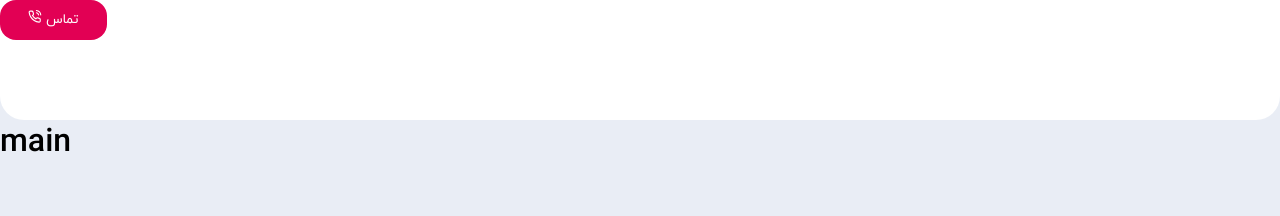
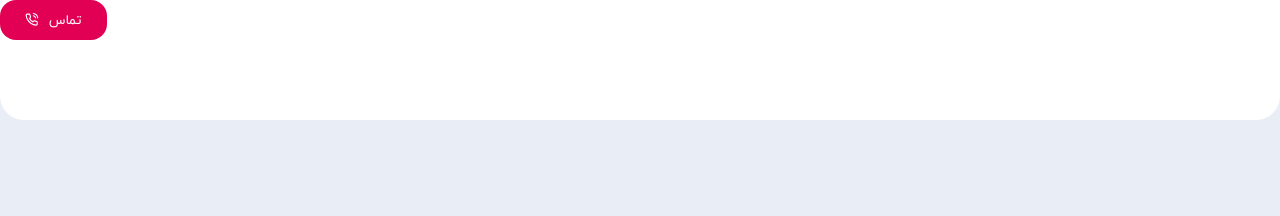
Before and after one commit to saeedmazarei/store-app, a React (Vite) app: page / in a window 1280 px wide. Shown: the top 216 px of the page. Built offline with nearby package versions, Linux system fonts and the light colour scheme.

Commit message:
Add style to call button in header

```diff
--- a/src/components/Header.jsx
+++ /dev/null
@@ -1,16 +0,0 @@
-import { useTranslation } from 'react-i18next'
-import { FiPhoneCall } from "react-icons/fi"
-
-import Button from './shared/Button'
-import Card from './shared/Card'
-
-function Header() {
-    const { t } = useTranslation()
-    return (
-        <Card style={{ height: '120px', borderTopLeftRadius: '0', borderTopRightRadius: '0' }}>
-            <Button style={{ width: '107px', borderRadius: '16px' }}><FiPhoneCall />  {t('home.call')}</Button>
-        </Card>
-    )
-}
-
-export default Header
--- a/src/components/Layout.jsx
+++ b/src/components/Layout.jsx
@@ -2,7 +2,7 @@ import { Suspense } from 'react'
 
 import { Outlet } from 'react-router-dom'
 
-import Header from './Header'
+import Header from './header/Header'
 import Footer from './Footer'
 
 function Layout() {
--- /dev/null
+++ b/src/components/header/Header.jsx
@@ -0,0 +1,21 @@
+import { useTranslation } from 'react-i18next'
+import { FiPhoneCall } from 'react-icons/fi'
+
+import Button from '../shared/Button'
+import Card from '../shared/Card'
+import styles from './Header.module.scss'
+
+function Header() {
+    const { t } = useTranslation()
+    return (
+        <Card style={{ height: '120px', borderTopLeftRadius: '0', borderTopRightRadius: '0' }}>
+            <Button style={{ width: '107px', borderRadius: '16px' }}>
+                <div className={styles['button-content-container']}>
+                    <FiPhoneCall /> <span>{t('home.call')}</span>
+                </div>
+            </Button>
+        </Card>
+    )
+}
+
+export default Header
--- /dev/null
+++ b/src/components/header/Header.module.scss
@@ -0,0 +1,8 @@
+.button-content-container {
+    display: flex;
+    justify-content: center;
+    align-items: center;
+    span {
+        margin-left: 10px;
+    }
+}
--- a/src/components/home/Index.jsx
+++ b/src/components/home/Index.jsx
@@ -1,5 +1,5 @@
 function Index() {
-    return <h1>main</h1>
+    return
 }
 
 export default Index
```
